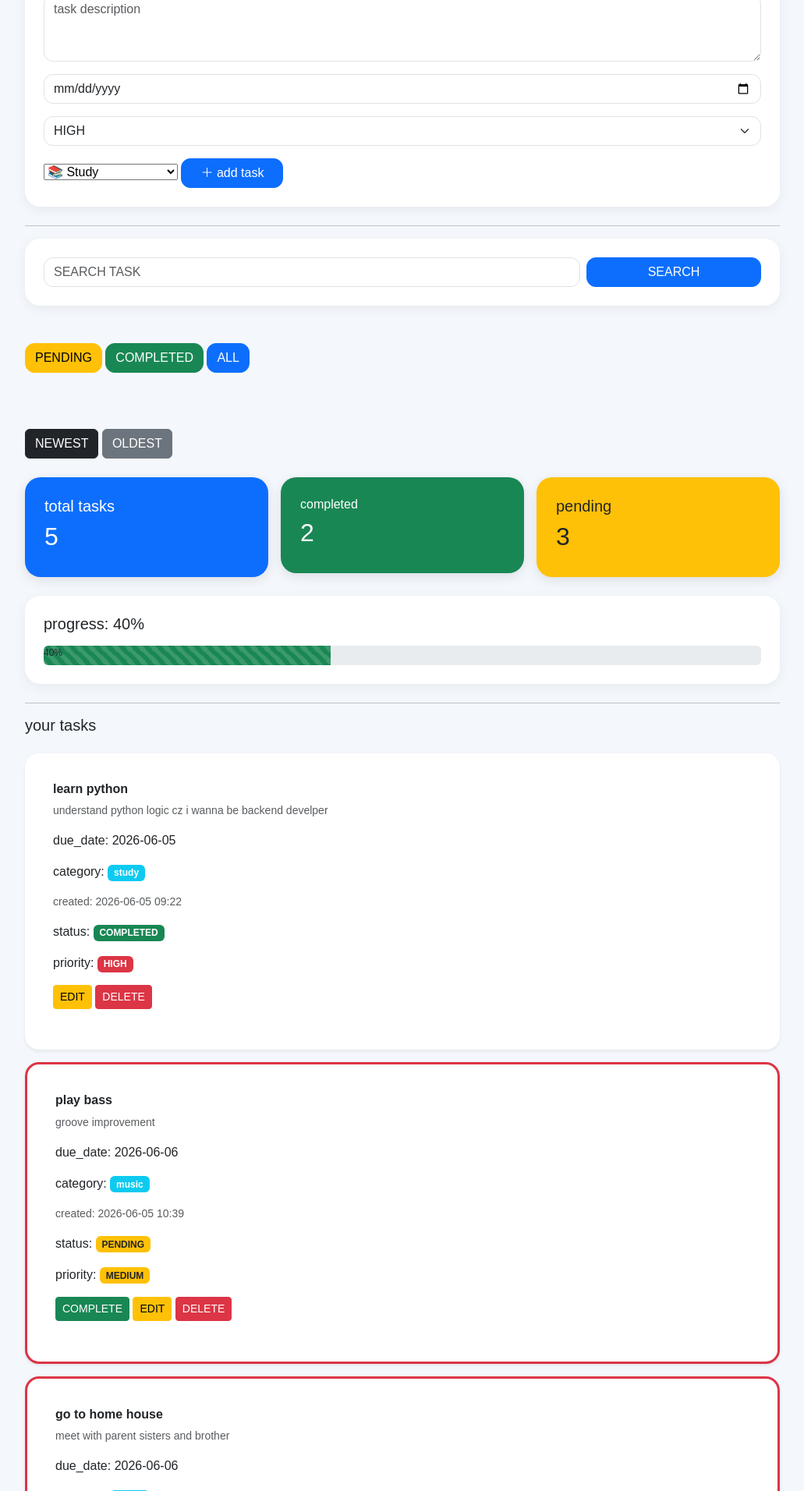
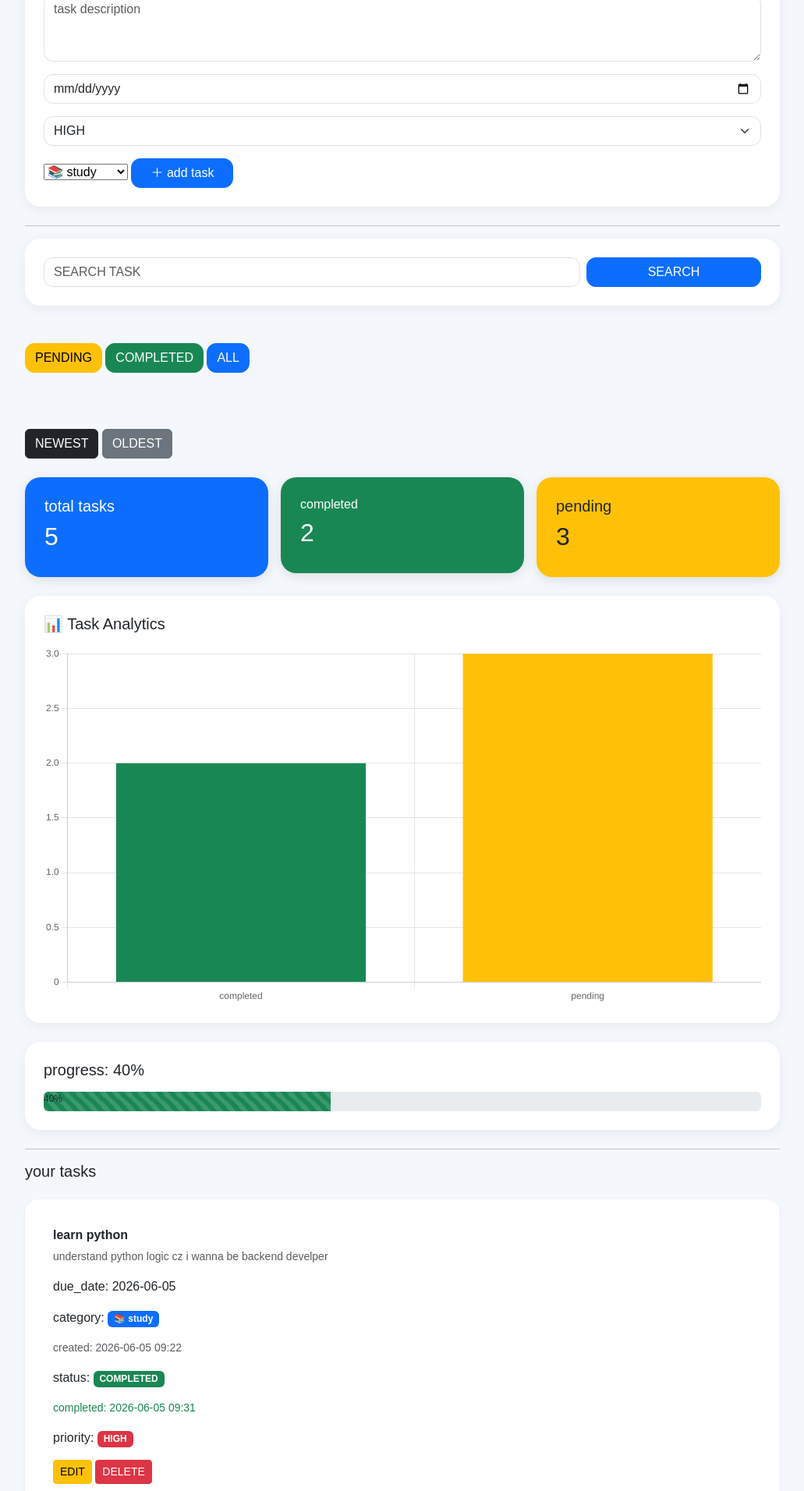
Before and after one commit to Ishimwegadsonga/task-manager-prj, a Flask app: page /dashboard in a window 1280 px wide. Shown: the part 280-2192 px from the top of the page at 78% size, without its empty margins (124-1155 px from the left). Run offline with Flask 3, Linux system fonts and the light colour scheme; a user stored in the database is signed in; data comes from the database, SQL or seed files in the repository; both versions use the stored data as it was after the commit.

Commit message:
added chart & completed date

```diff
--- a/app.py
+++ b/app.py
@@ -36,7 +36,8 @@
         due_date TEXT,
         priority TEXT,
         category TEXT,
-        created_at TEXT
+        created_at TEXT,
+        completed_at TEXT
            )
 
         ''')
@@ -150,7 +151,7 @@
     if search:
 
         cursor.execute(
-            "SELECT id, title, description, status, due_date, priority, category, created_at FROM tasks WHERE user_id=? AND title LIKE ?",
+            "SELECT id, title, description, status, due_date, priority, category, created_at, completed_at FROM tasks WHERE user_id=? AND title LIKE ?",
             (user_id, '%' + search + '%')
 
         )
@@ -158,7 +159,7 @@
     elif status:
 
            cursor.execute(
-            "SELECT id, title, description, status, due_date, priority, category, created_at FROM tasks WHERE user_id=? AND status=?",
+            "SELECT id, title, description, status, due_date, priority, category, created_at, completed_at FROM tasks WHERE user_id=? AND status=?",
             (user_id, status)
         )
 
@@ -166,19 +167,19 @@
         if sort == "newest":
 
             cursor.execute(
-             "SELECT id, title, description, status, due_date, priority, category, created_at FROM tasks WHERE user_id=? ORDER BY id DESC",
+             "SELECT id, title, description, status, due_date, priority, category, created_at, completed_at FROM tasks WHERE user_id=? ORDER BY id DESC",
             (user_id,)
         )
 
         elif sort == "oldest":
 
             cursor.execute(
-                "SELECT id, title, description, status, due_date, priority, category, created_at FROM tasks WHERE user_id=? ORDER BY id ASC",
+                "SELECT id, title, description, status, due_date, priority, category, created_at, completed_at FROM tasks WHERE user_id=? ORDER BY id ASC",
                 (user_id,)
             )
         else:
             cursor.execute(
-                "SELECT id, title, description, status, due_date, priority, category, created_at FROM tasks WHERE user_id=?",
+                "SELECT id, title, description, status, due_date, priority, category, created_at, completed_at FROM tasks WHERE user_id=?",
                 (user_id,)
             )
 
@@ -261,8 +262,8 @@
     # insert   task====
 
     cursor.execute(
-        "INSERT INTO  tasks(user_id, title, description, status, due_date, priority, category, created_at) VALUES (?, ?, ?, ?, ?, ?, ?, ?)",
-        (user_id, title, description, "pending", due_date, priority, category, created_at)
+        "INSERT INTO  tasks(user_id, title, description, status, due_date, priority, category, created_at, completed_at) VALUES (?, ?, ?, ?, ?, ?, ?, ?, ?)",
+        (user_id, title, description, "pending", due_date, priority, category, created_at, None)
 
      )
 
@@ -359,9 +360,11 @@
     conn = sqlite3.connect('users.db')
     cursor = conn.cursor()
 
+    completed_at = datetime.now().strftime("%Y-%m-%d %H:%M")
+
     cursor.execute(
-        "UPDATE tasks SET status=? WHERE id=?",
-        ("completed", task_id)
+        "UPDATE tasks SET status=?, completed_at=? WHERE id=?",
+        ("completed", completed_at, task_id)
     )
 
     conn.commit()
--- a/templates/dashboard.html
+++ b/templates/dashboard.html
@@ -237,15 +237,15 @@
                 name="category"
                 class="form-select-mb3">
 
-                <option value="study">📚 Study</option>
+                <option value="study">📚 study</option>
                 <option value="work">💼 Work</option>
                 <option value="family">🏠 family</option>
-                <option value="personal">👤 Personal</option>
+                <option value="personal">👤 personal</option>
                 <option value="job"> 🎯job</option>
-                <option value="Hobby">🎨 Hobby</option>
-                <option value="Exercise">💪 Physical Exercise</option>
-                <option value="Music">🎵 Learn Music</option>
-                <option value="Trip">✈️ Trip</option>
+                <option value="hobby">🎨 hobby</option>
+                <option value="exercise">💪 exercise</option>
+                <option value="music">🎵 music</option>
+                <option value="trip">✈️ trip</option>
 
 
             </select>
@@ -350,6 +350,17 @@
   </div>
  </div>
 
+ <!--task analytics chart-->
+
+ <div class="card main-card p-4 mb-4">
+
+    <h5 class="mb-3">
+             📊 Task Analytics
+     </h5>
+     <canvas id="taskChart"></canvas>
+
+ </div>
+
  <div class="card main-card p-4 mb-4">
 
     <h5 class="mb-3">
@@ -404,9 +415,38 @@
                     <p>
                         category:
 
-                        <span class="badge bg-info">
-                        {{ task[6] }}
-                        </span>
+                        {% if task[6] == 'study' %}
+                        <span class="badge bg-primary">📚 study</span>
+
+                        {% elif task[6] == 'work' %}
+                        <span class="badge bg-dark">💼 work</span>
+
+                        {% elif task[6] == 'family' %}
+                        <span class="badge bg-success">🏠 family</span>
+
+                        {% elif task[6] == 'personal' %}
+                        <span class="badge bg-secondary">👤 Personal</span>
+
+                        {% elif task[6] == 'job' %}
+                        <span class="badge bg-info text-dark">🎯 job</span>
+
+                        {% elif task[6] == 'hobby' %}
+                        <span class="badge bg-warning text-dark">🎨 Hobby</span>
+
+                        {% elif task[6] == 'exercise' %}
+                        <span class="badge bg-danger">💪 exercise</span>
+
+                        {% elif task[6] == 'music' %}
+                        <span class="badge bg-primary">🎵 music</span>
+
+                        {% elif task[6] == 'trip' %}
+                        <span class="badge bg-info">✈️ trip</span>
+
+                        {% else %}
+                        <span class="badge bg-light text-dark">{{ task[6] }}</span>
+
+                        {% endif %}
+
                     </p>
 
                     <p class="text-muted small">
@@ -424,6 +464,11 @@
                         COMPLETED
                     </span>
 
+                    <p class="text-success small mt-2">
+                        completed:
+                        {{ task[8] }}
+                    </p>
+
                     {% else %}
 
                     <span class="badge bg-warning text-dark">
@@ -431,6 +476,7 @@
                         PENDING
 
                     </span>
+
                     {% endif %}
 
                 </p>
@@ -529,5 +575,54 @@
         </script>
 
 
+   <script src="https://cdn.jsdelivr.net/npm/chart.js"></script>
+
+   <script>
+
+    const ctx = document.getElementById('taskChart');
+
+
+    new Chart(ctx, {
+
+    type: 'bar',
+
+    data: {
+
+
+  labels: ['completed', 'pending'],
+
+  datasets: [{
+
+    label: 'Tasks',
+
+       data: [
+
+           {{ completed_tasks }},
+           {{ pending_tasks }}
+
+      ],
+
+      backgroundColor: [
+        '#198754',
+        '#ffc107'
+  ]
+
+    }]
+
+  },
+
+  options: {
+    plugins: {
+        legend: {
+            display: false
+
+        }
+    }
+}
+
+});
+
+</script>
+
     </body>
 </html>
```
Also changed, not shown: users.db.
